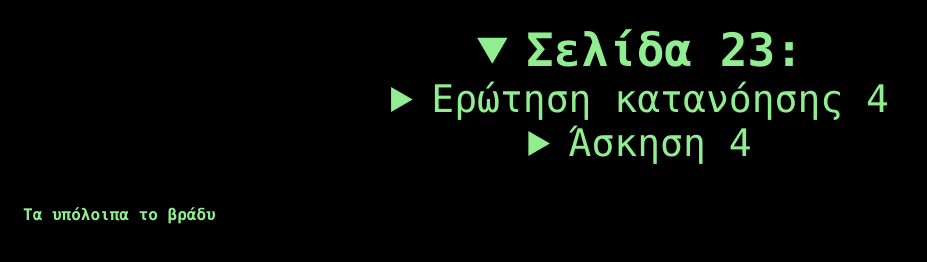
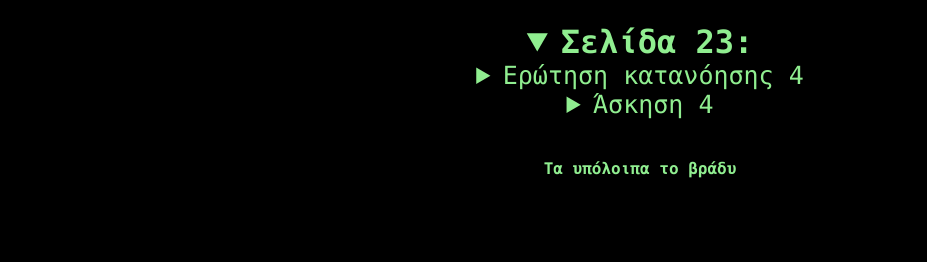
Before and after one commit to WinXprt14/poutses-mple, a plain HTML site: page index.html in a window 1280 px wide. Both pictures are taken after a click on the heading "Σελίδα 23:". Shown: the whole page, without its empty margins (0-927 px from the left). Drawn offline with Linux system fonts and the light colour scheme.

Commit message:
Update index.css

```diff
--- a/index.css
+++ b/index.css
@@ -9,11 +9,11 @@ text-align: center;
 cursor: default;
 }
 .pages-summ {
-font-size: 46px;
+font-size: 32px;
 font-weight: 800;
 }
 .exer-summ {
-font-size: 38px;
+font-size: 25px;
 font-weight: 560;
 }
 li, ul {
@@ -22,3 +22,6 @@ background-color: #646700;
 text-align: left;
 margin: 0;
 }
+h1, h2, h3, h4, h5, h5 {
+text-align: center;
+}
```
